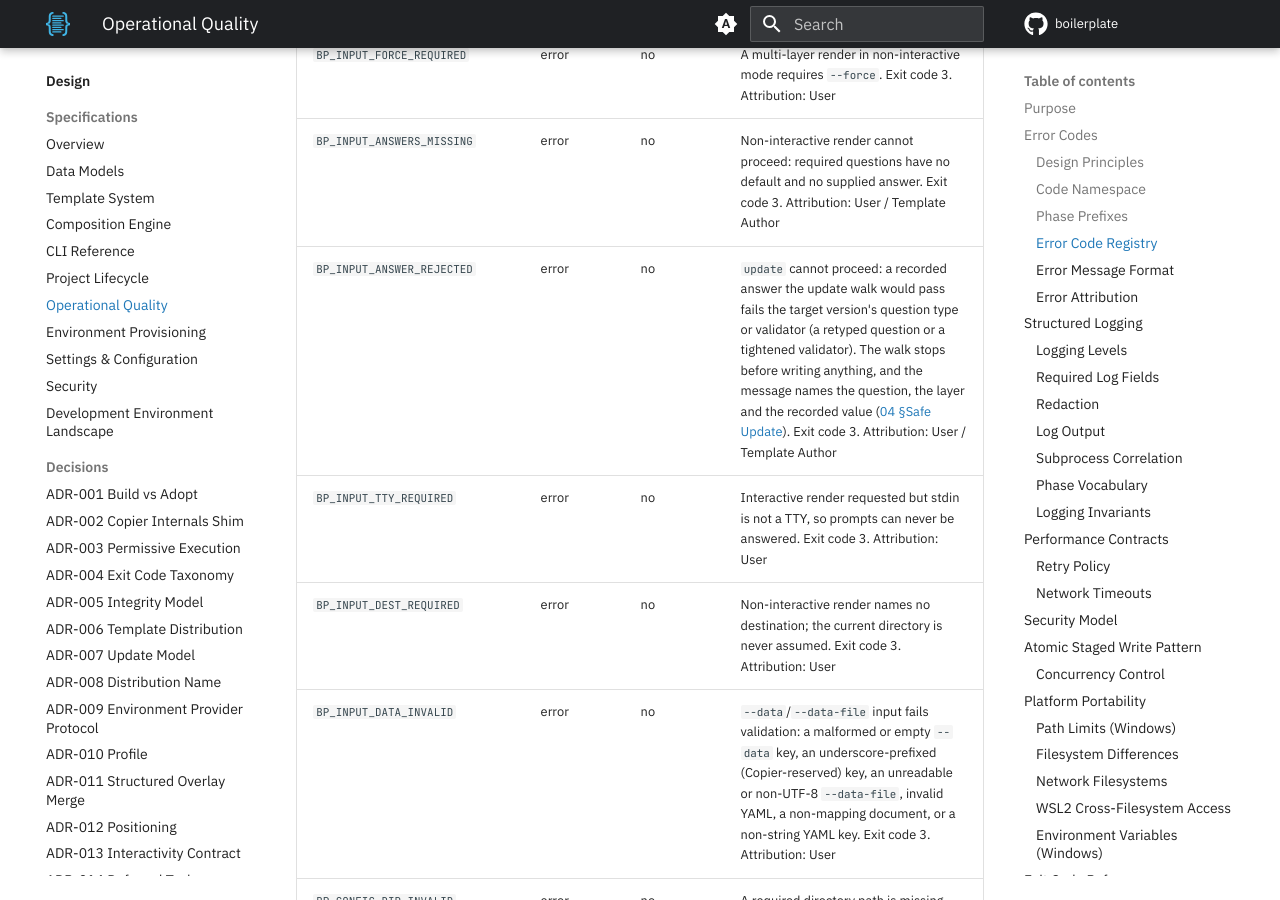
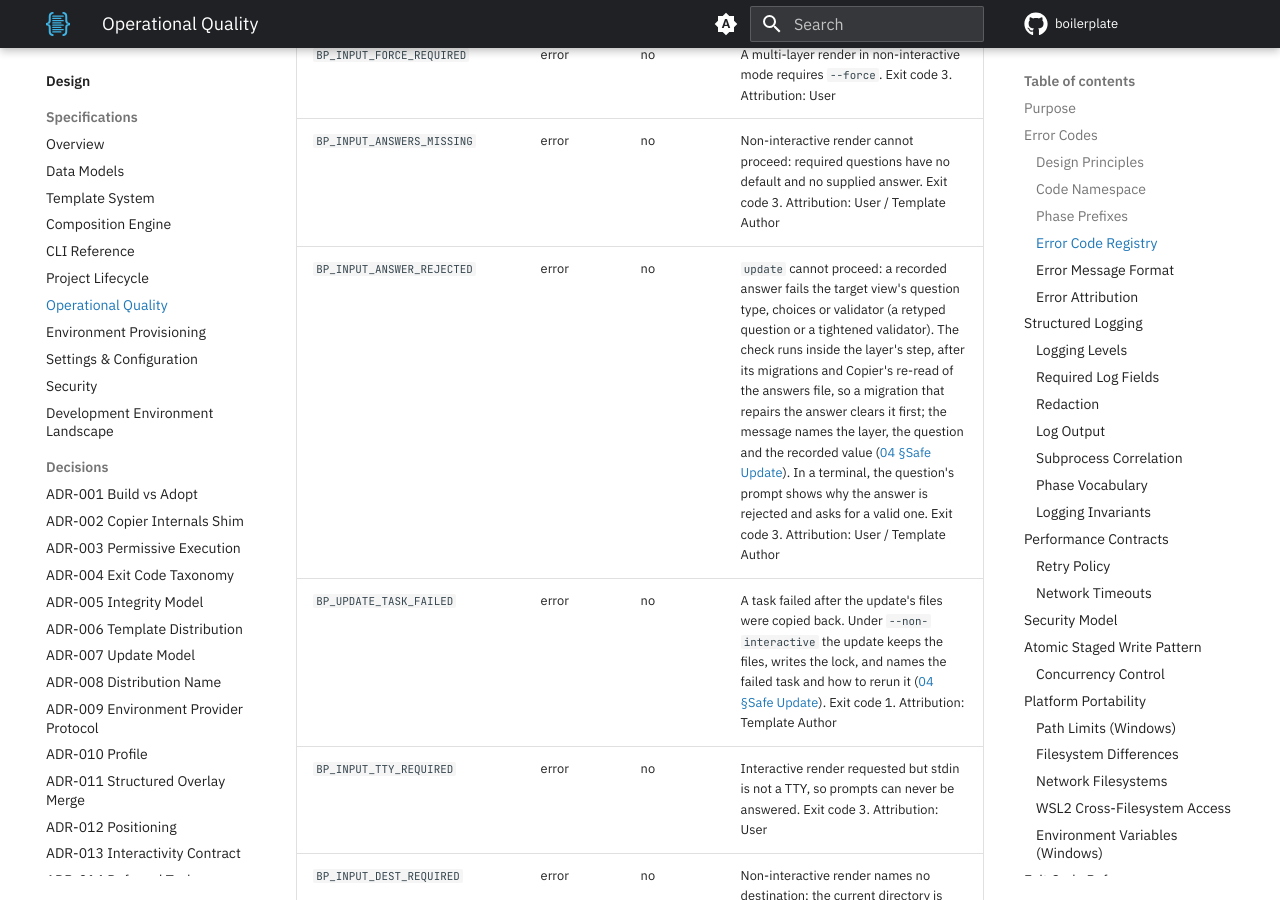
Before and after one commit to TheRealBillSiegler/boilerplate, an MkDocs documentation site: the page built from docs/design/07-operational-quality.md, in a window 1280 px wide and 900 px high, scrolled down 3814 px. Built offline with MkDocs 1.6.1 and Material for MkDocs 9.7.7, drawn with Linux system fonts in a browser that asks for light colours; comment, search, counter and statistics services are not loaded; the version menu is left out.

Commit message:
docs(design): update the error rows for the in-step answer check
BP_INPUT_ANSWER_REJECTED and RecordedAnswerRejectedError describe the
check inside each layer's step, and a task failure after the files are
copied back gets BP_UPDATE_TASK_FAILED on exit 1.

Co-Authored-By: Claude Sonnet 5.5 <noreply@anthropic.com>

```diff
--- a/docs/design/07-operational-quality.md
+++ b/docs/design/07-operational-quality.md
@@ -67,7 +67,8 @@ When new error conditions are identified during implementation, they MUST be add
 | `BP_INPUT_SPECIFIER_INVALID` | error | no | A template specifier (`name@version`) fails name or version validation. Exit code 3. Attribution: User |
 | `BP_INPUT_FORCE_REQUIRED` | error | no | A multi-layer render in non-interactive mode requires `--force`. Exit code 3. Attribution: User |
 | `BP_INPUT_ANSWERS_MISSING` | error | no | Non-interactive render cannot proceed: required questions have no default and no supplied answer. Exit code 3. Attribution: User / Template Author |
-| `BP_INPUT_ANSWER_REJECTED` | error | no | `update` cannot proceed: a recorded answer the update walk would pass fails the target version's question type or validator (a retyped question or a tightened validator). The walk stops before writing anything, and the message names the question, the layer and the recorded value ([04 §Safe Update](04-composition-engine.md#safe-update)). Exit code 3. Attribution: User / Template Author |
+| `BP_INPUT_ANSWER_REJECTED` | error | no | `update` cannot proceed: a recorded answer fails the target view's question type, choices or validator (a retyped question or a tightened validator). The check runs inside the layer's step, after its migrations and Copier's re-read of the answers file, so a migration that repairs the answer clears it first; the message names the layer, the question and the recorded value ([04 §Safe Update](04-composition-engine.md#safe-update)). In a terminal, the question's prompt shows why the answer is rejected and asks for a valid one. Exit code 3. Attribution: User / Template Author |
+| `BP_UPDATE_TASK_FAILED` | error | no | A task failed after the update's files were copied back. Under `--non-interactive` the update keeps the files, writes the lock, and names the failed task and how to rerun it ([04 §Safe Update](04-composition-engine.md#safe-update)). Exit code 1. Attribution: Template Author |
 | `BP_INPUT_TTY_REQUIRED` | error | no | Interactive render requested but stdin is not a TTY, so prompts can never be answered. Exit code 3. Attribution: User |
 | `BP_INPUT_DEST_REQUIRED` | error | no | Non-interactive render names no destination; the current directory is never assumed. Exit code 3. Attribution: User |
 | `BP_INPUT_DATA_INVALID` | error | no | `--data`/`--data-file` input fails validation: a malformed or empty `--data` key, an underscore-prefixed (Copier-reserved) key, an unreadable or non-UTF-8 `--data-file`, invalid YAML, a non-mapping document, or a non-string YAML key. Exit code 3. Attribution: User |
```
Also changed, not shown: docs/design/02-data-models.md (+2 -1 lines).
